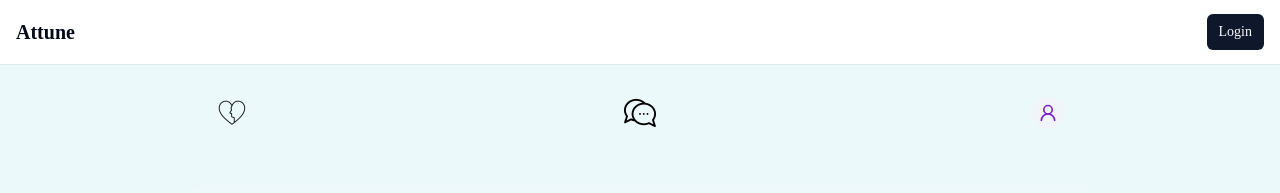
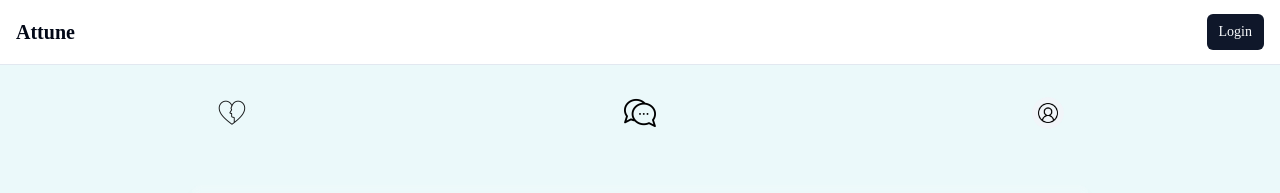
Before and after one commit to DavidHITL/attune, a React (Vite) app: page / in a window 1280 px wide. Shown: the top 193 px of the page. Built offline with nearby package versions, Linux system fonts and the light colour scheme.

Commit message:
Replace existing code

```diff
--- a/src/components/Navigation.tsx
+++ b/src/components/Navigation.tsx
@@ -1,8 +1,7 @@
 
 import React from 'react';
-import { MessageCircle, UserRound } from 'lucide-react';
 import AttuneLogo from './AttuneLogo';
-import { Avatar, AvatarFallback } from './ui/avatar';
+import { Avatar, AvatarFallback, AvatarImage } from './ui/avatar';
 
 const Navigation: React.FC = () => {
   return (
@@ -26,7 +25,11 @@ const Navigation: React.FC = () => {
       <div className="flex items-center">
         <Avatar className="h-8 w-8 bg-attune-blue/30">
           <AvatarFallback>
-            <UserRound className="h-5 w-5 text-attune-purple" />
+            <img
+              src="/lovable-uploads/45c09431-d0ed-467e-b0f5-40024c798d85.png"
+              alt="User Icon"
+              className="h-5 w-5"
+            />
           </AvatarFallback>
         </Avatar>
       </div>
```
Also changed, not shown: public/lovable-uploads/45c09431-d0ed-467e-b0f5-40024c798d85.png (added).
